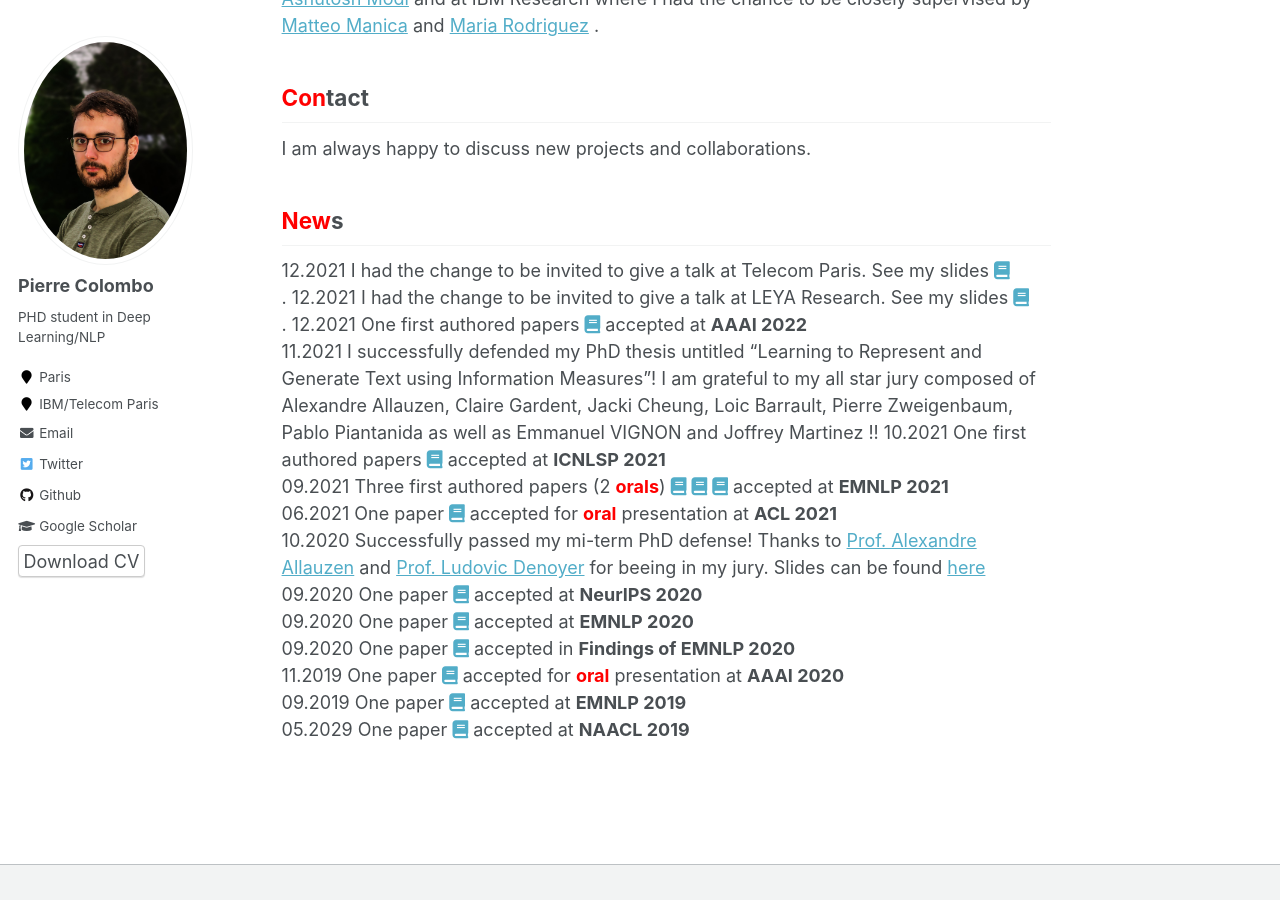
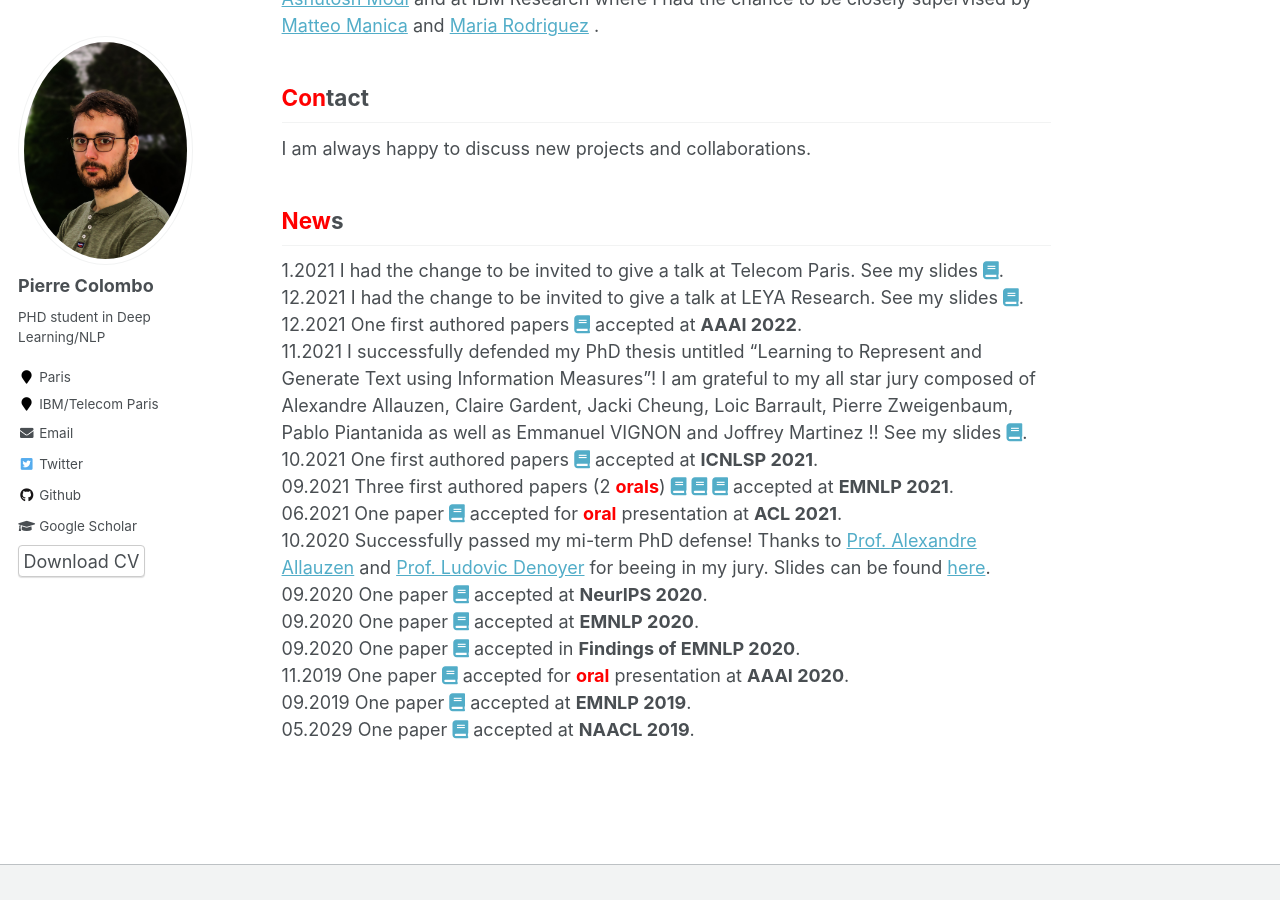
Before and after one commit to PierreColombo/PierreColombo.github.io, a Jekyll site: the page built from _pages/about.md, in a window 1280 px wide and 900 px high, scrolled down 582 px. Built offline with Jekyll 4.4.1, drawn with Linux system fonts in a browser that asks for light colours.

Commit message:
adding tals

```diff
--- a/_pages/about.md
+++ b/_pages/about.md
@@ -40,31 +40,31 @@
 
 <span style="color:red">New</span>s
 ------
-12.2021 I had the change to be invited to give a talk at Telecom Paris. See my slides  <a href="https://pierrecolombo.github.io//files/dsai.pdf"><i class="fas fa-book"></i></a><br>.
-12.2021 I had the change to be invited to give a talk at LEYA Research. See my slides  <a href="https://pierrecolombo.github.io//files/metrics.pdf"><i class="fas fa-book"></i></a><br>.
+1.2021 I had the change to be invited to give a talk at Telecom Paris. See my slides  <a href="https://pierrecolombo.github.io//files/dsai.pdf"><i class="fas fa-book"></i></a>.<br>
+12.2021 I had the change to be invited to give a talk at LEYA Research. See my slides  <a href="https://pierrecolombo.github.io//files/metrics.pdf"><i class="fas fa-book"></i></a>.<br>
 12.2021 One first authored papers  <a href="https://arxiv.org/pdf/2112.01589.pdf"><i class="fas fa-book"></i></a>
-accepted at **AAAI 2022**  <br>
+accepted at **AAAI 2022**.  <br>
 11.2021 I successfully defended my PhD thesis untitled "Learning to Represent and Generate Text using Information
 Measures"! I am grateful to my all star jury composed of Alexandre Allauzen, Claire Gardent, Jacki Cheung, Loic
-Barrault, Pierre Zweigenbaum, Pablo Piantanida as well as Emmanuel VIGNON and Joffrey Martinez !!
+Barrault, Pierre Zweigenbaum, Pablo Piantanida as well as Emmanuel VIGNON and Joffrey Martinez !! See my slides <a href="https://pierrecolombo.github.io//files/phd_defense.pdf"><i class="fas fa-book"></i></a>. <br>
 10.2021 One first authored papers  <a href="https://arxiv.org/abs/2109.00922"><i class="fas fa-book"></i></a> accepted
-at **ICNLSP 2021**  <br>
+at **ICNLSP 2021**.  <br>
 09.2021 Three first authored papers (2 <span style="color:red">**orals**</span>) <a href="https://arxiv.org/abs/2109.00922"><i class="fas fa-book"></i></a>  <a href="https://arxiv.org/abs/2108.12463"><i class="fas fa-book"></i></a>  <a href="https://arxiv.org/abs/2108.12465"><i class="fas fa-book"></i></a>
-accepted at **EMNLP 2021**  <br>
+accepted at **EMNLP 2021**.  <br>
 06.2021 One paper <a href="https://arxiv.org/abs/2105.02685"><i class="fas fa-book"></i></a>   accepted
-for <span style="color:red">**oral**</span> presentation at **ACL 2021**     <br>
+for <span style="color:red">**oral**</span> presentation at **ACL 2021**.     <br>
 10.2020 Successfully passed my mi-term PhD defense! Thanks to [Prof. Alexandre Allauzen](https://allauzen.github.io/)
 and [Prof. Ludovic Denoyer](http://www-connex.lip6.fr/~denoyer/wordpress/) for beeing in my jury. Slides can be
-found [here](https://pierrecolombo.github.io//files/mi-parcours.pdf)   <br>
+found [here](https://pierrecolombo.github.io//files/mi-parcours.pdf).   <br>
 09.2020 One paper  <a href="https://arxiv.org/abs/2003.11593"><i class="fas fa-book"></i></a>  accepted at **NeurIPS
-2020**   <br>
+2020**.   <br>
 09.2020 One paper <a href="https://arxiv.org/abs/2009.11340"><i class="fas fa-book"></i></a>   accepted at **EMNLP
-2020**   <br>
+2020**.   <br>
 09.2020 One paper <a href="https://arxiv.org/abs/2009.11152"><i class="fas fa-book"></i></a>   accepted in **Findings of
-EMNLP 2020**   <br>
+EMNLP 2020**.   <br>
 11.2019 One paper <a href="https://arxiv.org/abs/2002.08801"><i class="fas fa-book"></i></a> accepted
-for <span style="color:red">**oral**</span> presentation at **AAAI 2020**    <br>
+for <span style="color:red">**oral**</span> presentation at **AAAI 2020**.    <br>
 09.2019 One paper  <a href="https://arxiv.org/pdf/1908.11216.pdf"><i class="fas fa-book"></i></a>   accepted at **EMNLP
-2019**   <br>
+2019**.   <br>
 05.2029 One paper  <a href="https://arxiv.org/abs/1904.02793"><i class="fas fa-book"></i></a>  accepted at **NAACL
-2019**   <br>
+2019**.   <br>
```
